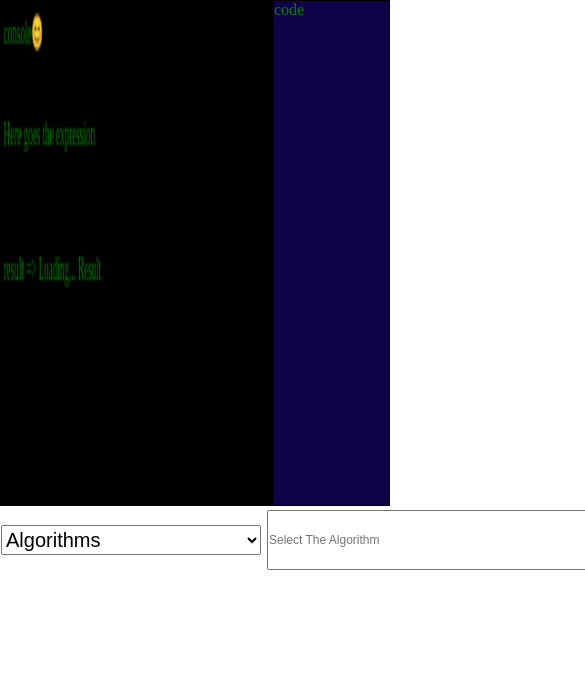
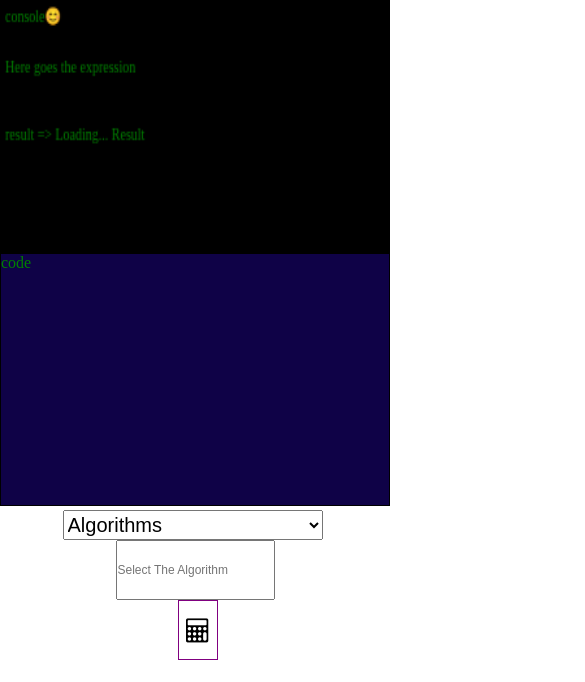
Before and after one commit to Rajveer07/NumericalComputing, a plain HTML site: page index.html in a window 390 px wide. Shown: the top 682 px of the page, 585 px wide, since content can reach past the window. Drawn offline with Linux system fonts and the light colour scheme.

Commit message:
made it resaponsive

```diff
--- a/style.css
+++ b/style.css
@@ -68,3 +68,23 @@
 #calculate-button button:hover{
     cursor: pointer;
 }
+
+@media only screen and (max-width: 600px) {
+   #upper-container{
+    flex-direction: column;
+
+   }
+   #display{
+    width: 100%;
+
+   }
+   #Ccode{
+    width: 100%;
+   }
+   #dafa-406{
+    flex-direction: column;
+}
+    #input input{
+        width: 100%;
+    }
+  }
```
